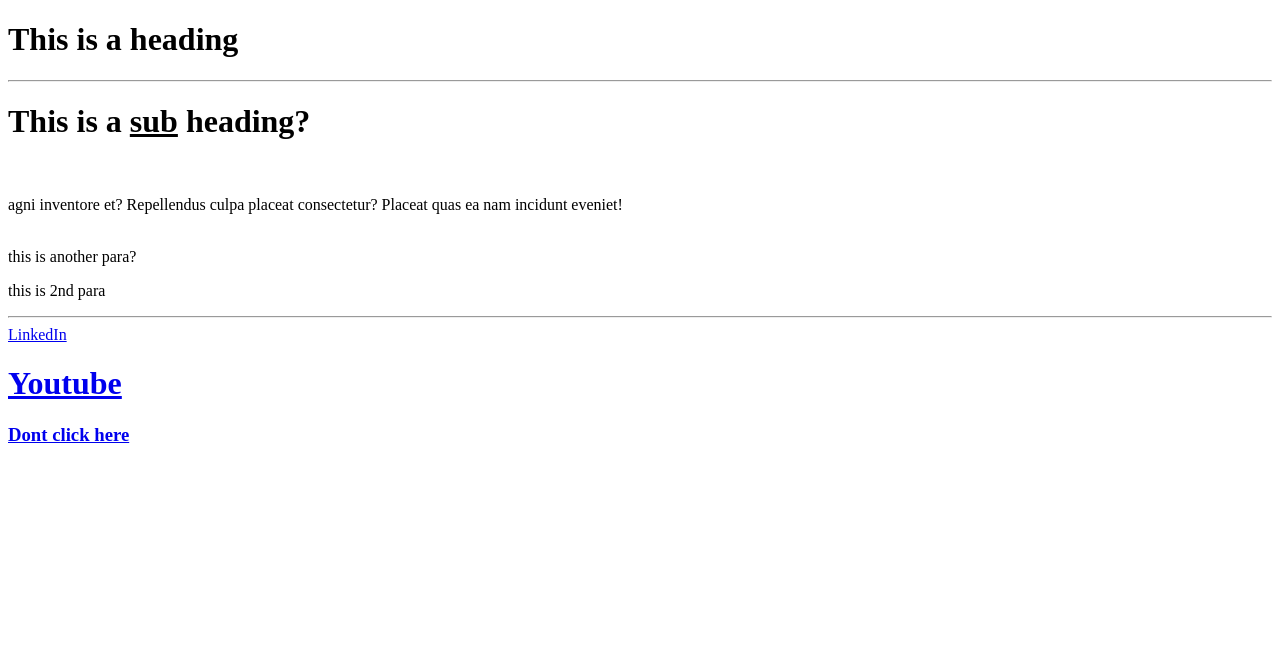
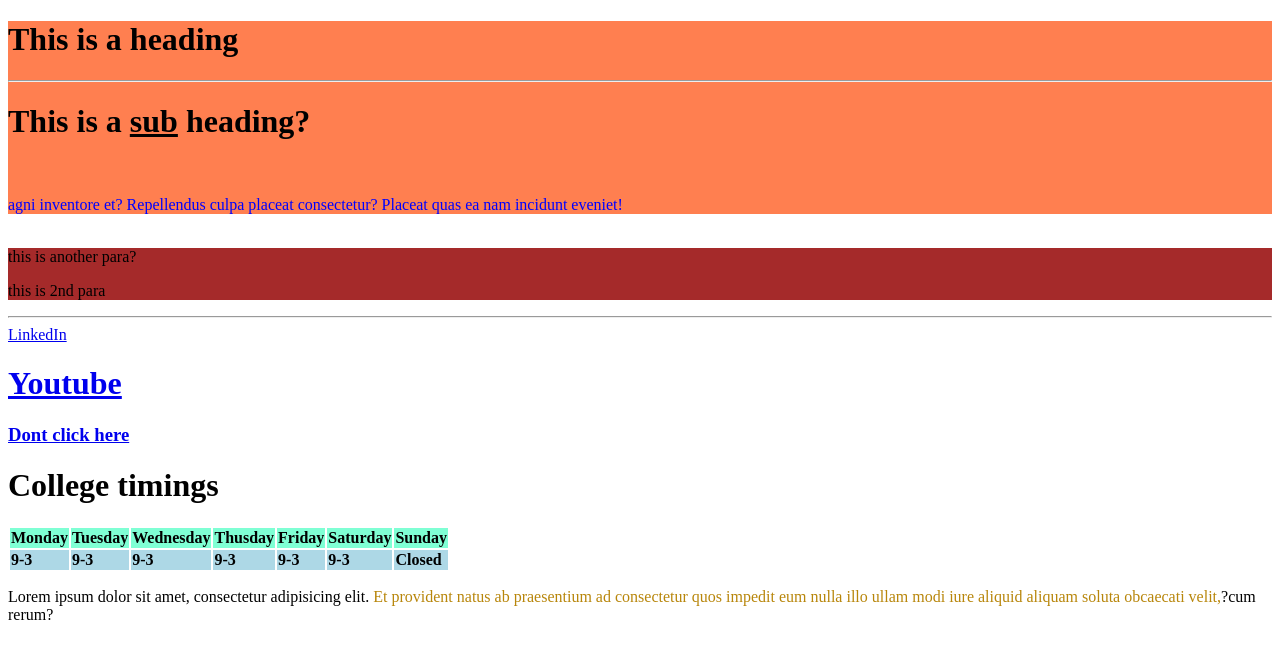
Before and after one commit to Rhishabh01/html, a plain HTML site: page index.html in a window 1280 px wide. Drawn offline with Linux system fonts and the light colour scheme.

Commit message:
Day-2 changes and learning

```diff
--- a/index.html
+++ b/index.html
@@ -1,18 +1,21 @@
 <!DOCTYPE html>
 <html>
     <!-- this is a simplest comment and doesnt appear -->
+    <div style="background-color: coral;">
     <title>Rhishabh Html test</title>
     <h1>This is a heading </h1>
     <hr>
     <body>
         <h1> This is a <ins>sub</ins> heading?</h1>
         <br>
-        <p>agni inventore et? Repellendus culpa placeat consectetur? Placeat quas ea nam incidunt eveniet!</p>
+        <p style="color: blue;">agni inventore et? Repellendus culpa placeat consectetur? Placeat quas ea nam incidunt eveniet!</p>
+        </div>
         <br>
+        <div style="background-color: brown;">
         <p1> this is another para?</p1>
         <br>
         <p> this is 2nd para</p>
-
+        </div>
         <hr>
         <a href=" https:www.linkedIn.com" target=_blank title="this takes you to LinkedIn">
             LinkedIn
@@ -24,5 +27,34 @@
         <a href="index1.html" target ="_blank" title="A cute image">
             <h3> Dont click here </h3>
         </a>
+
+
+        <table b>
+            <h1> College timings </h1>
+        <tr width="700"style="background-color: aquamarine;" align="left">
+            <th>Monday</th>
+            <th>Tuesday</th>
+            <th>Wednesday</th>
+            <th>Thusday</th>
+            <th>Friday</th>
+            <th>Saturday</th>
+            <th>Sunday</th>
+        </tr>
+        <tr bgcolor="Lightblue" align="left">
+            <th> 9-3</th>
+            <th> 9-3</th>
+            <th> 9-3</th>
+            <th> 9-3</th>
+            <th> 9-3</th>
+            <th> 9-3</th>
+            <th> Closed</th>
+        </tr>
+        </table>
+
+        <p>
+            Lorem ipsum dolor sit amet, consectetur adipisicing elit.<span style="color: darkgoldenrod;"> Et provident natus ab praesentium ad consectetur quos impedit eum nulla illo ullam modi iure aliquid aliquam soluta obcaecati velit,</span>?cum rerum?
+        </p>
+
+
     </body>
 </html>
```
Also changed, not shown: portfolio.html (added, +30 -0 lines), Screenshot 2025-07-23 151446.png (added).
